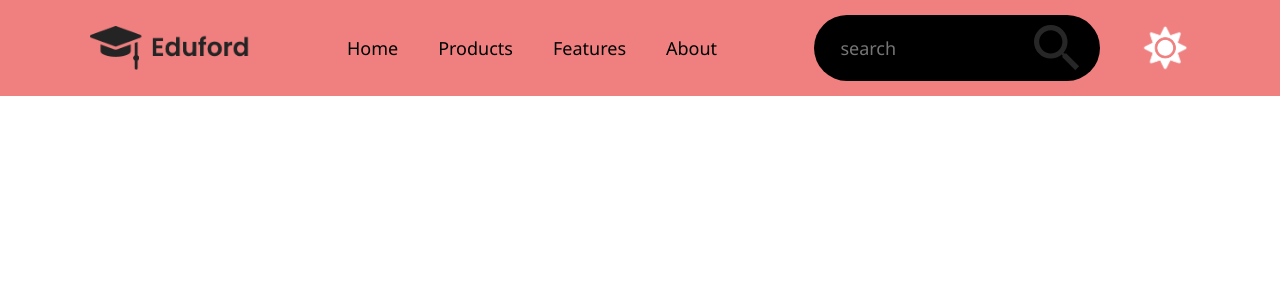
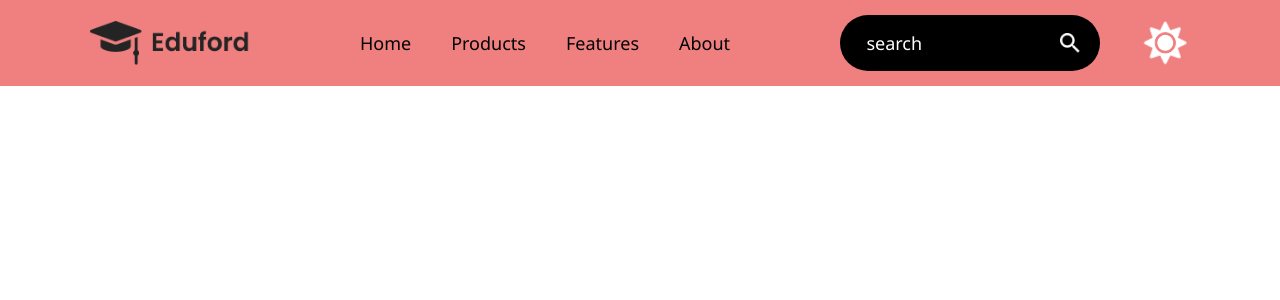
Before and after one commit to MugeshS-04/React_Components, a React (Vite) app in the folder React_Navbar/Navbar/: page / in a window 1280 px wide. Shown: the top 300 px of the page. Built offline with nearby package versions, Linux system fonts and the light colour scheme.

Commit message:
change in search logo

```diff
--- a/React_Navbar/Navbar/src/Components/Navbar/Navbar.css
+++ b/React_Navbar/Navbar/src/Components/Navbar/Navbar.css
@@ -51,7 +51,16 @@ li {
     background-color: transparent;
     border: 0;
     outline: 0;
-    color: black;
+    color: #fff;
     font-size: 18px;
     max-width: 200px;
 }
+
+.searchbox input::placeholder {
+    color: #fff;
+}
+
+.searchbox img {
+    width: 20px;
+    cursor: pointer;
+}
--- a/React_Navbar/Navbar/src/Components/Navbar/Navbar.jsx
+++ b/React_Navbar/Navbar/src/Components/Navbar/Navbar.jsx
@@ -20,7 +20,7 @@ const Navbar = () => {
 
       <div className='searchbox'>
         <input type='text' placeholder='search'></input>
-        <img src={search_dark} alt=''/>
+        <img src={search_light} alt=''/>
       </div>
 
       <img src={toogle_dark} alt='' className='toggle-icon'/>
```
